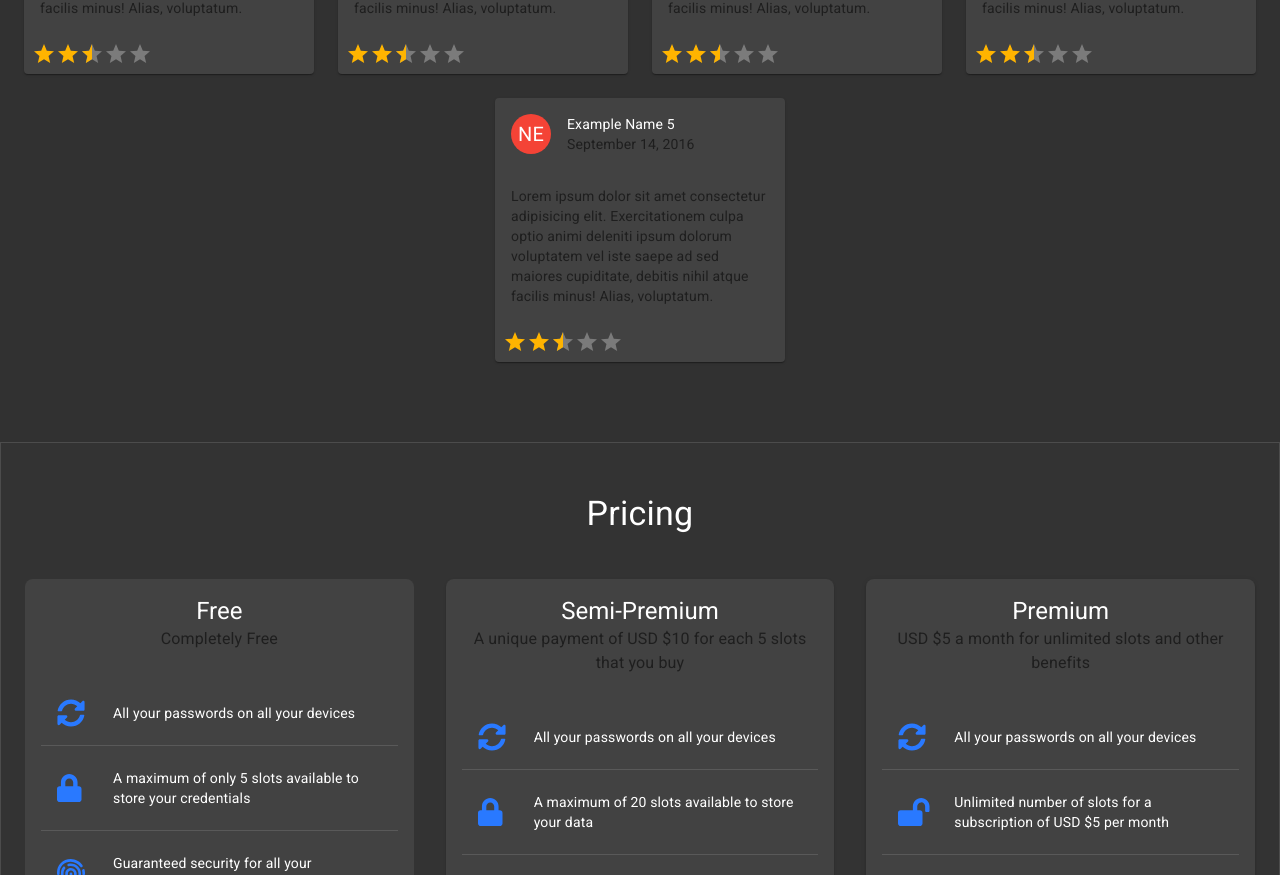
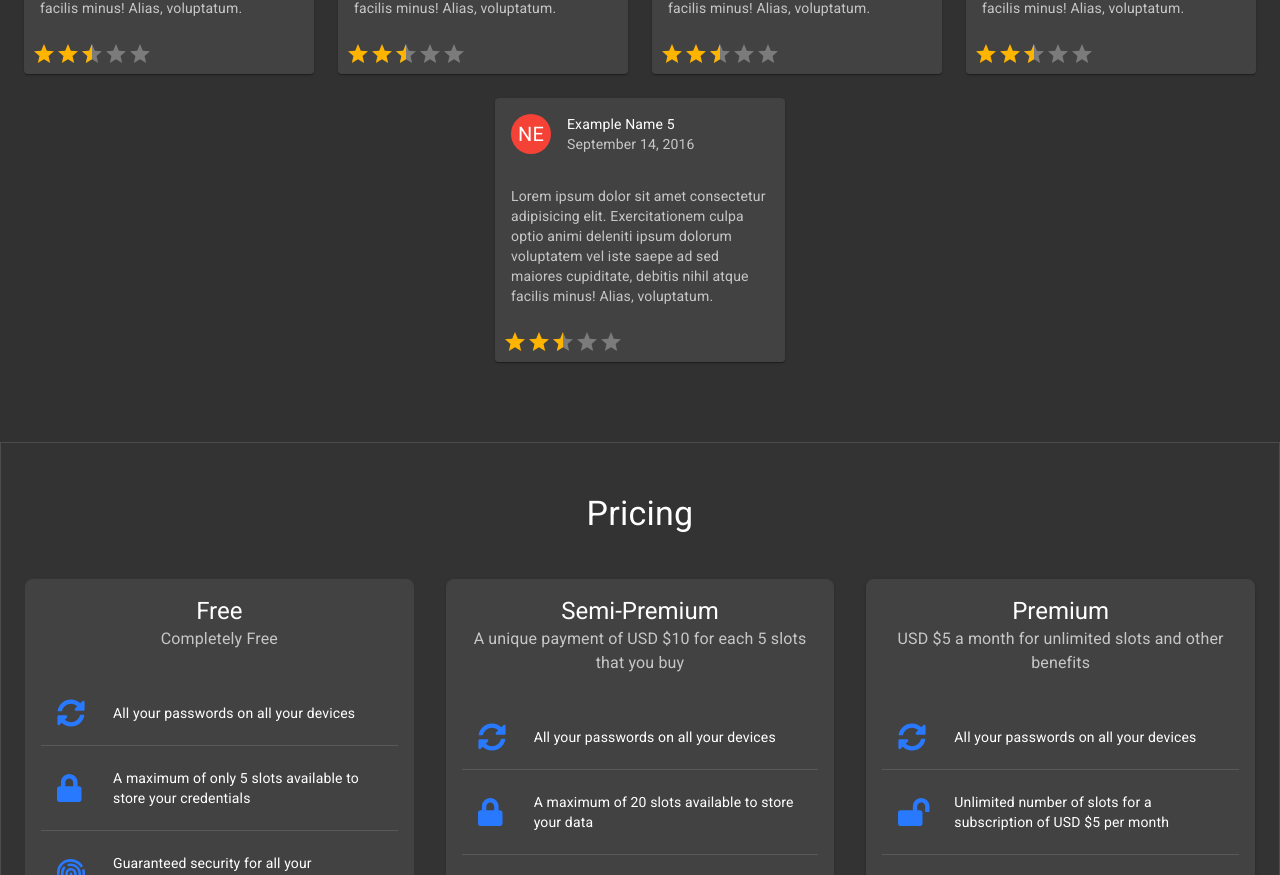
Before and after one commit to TheMrCorvy/Desktop-Frontend, a React (Create React App) app: page / in a window 1280 px wide. Shown: the part 2993-3868 px from the top of the page. Built offline with nearby package versions, Linux system fonts and the light colour scheme.

Commit message:
fixed the text color bug

```diff
--- a/src/components/Sections/Opinions/OpinionCard/index.tsx
+++ b/src/components/Sections/Opinions/OpinionCard/index.tsx
@@ -1,6 +1,14 @@
 import Recat from "react"
 
-import { Card, CardHeader, CardContent, CardActions, Avatar, Typography } from "@material-ui/core"
+import {
+	Card,
+	CardHeader,
+	CardContent,
+	CardActions,
+	Avatar,
+	Typography,
+	ListSubheader,
+} from "@material-ui/core"
 
 import { Rating } from "@material-ui/lab"
 
@@ -41,6 +49,10 @@ const useStyles = makeStyles((theme: Theme) =>
 		divider: {
 			marginBottom: "5rem",
 		},
+		textColor: {
+			color:
+				theme.palette.type === "dark" ? "rgba(255, 255, 255, 0.7)" : "rgba(0, 0, 0, 0.54)",
+		},
 	})
 )
 
@@ -59,6 +71,9 @@ const OpinionCard = ({ user, date, opinion }: OpinionCardT) => {
 				}
 				title={user.lastName + " " + user.firstName}
 				subheader={date}
+				classes={{
+					subheader: classes.textColor,
+				}}
 			/>
 			<CardContent>
 				<Typography
@@ -66,6 +81,7 @@ const OpinionCard = ({ user, date, opinion }: OpinionCardT) => {
 					color="textSecondary"
 					component="p"
 					data-testid="test_card_body"
+					className={classes.textColor}
 				>
 					{opinion.body}
 				</Typography>
--- a/src/components/Sections/Pricing/PricingCard/index.tsx
+++ b/src/components/Sections/Pricing/PricingCard/index.tsx
@@ -16,7 +16,7 @@ import {
 
 import { useTheme } from "@material-ui/core/styles"
 
-import { makeStyles } from "@material-ui/core/styles"
+import { makeStyles, Theme, createStyles } from "@material-ui/core/styles"
 
 import { FontAwesomeIcon } from "@fortawesome/react-fontawesome"
 import { IconName } from "@fortawesome/fontawesome-svg-core"
@@ -38,7 +38,8 @@ export type PricingCardT = {
 	linkUrl?: string
 }
 
-const useStyles = makeStyles({
+const useStyles = makeStyles((theme: Theme) =>
+	createStyles({
 		textCenter: {
 			textAlign: "center",
 		},
@@ -56,7 +57,12 @@ const useStyles = makeStyles({
 			marginTop: 10,
 			marginBottom: 10,
 		},
+		textColor: {
+			color:
+				theme.palette.type === "dark" ? "rgba(255, 255, 255, 0.7)" : "rgba(0, 0, 0, 0.54)",
+		},
 	})
+)
 
 const PricingCard = (props: PricingCardT) => {
 	const { theme } = useSelector((state: RootState) => state.theme)
@@ -78,6 +84,9 @@ const PricingCard = (props: PricingCardT) => {
 				title={props.title}
 				className={classes.textCenter}
 				subheader={props.subtitle}
+				classes={{
+					subheader: classes.textColor,
+				}}
 			/>
 			<CardContent className={classes.paddingBottomSm}>
 				<List component="nav" aria-label="accounts benefits">
```
Lines whose indentation alone changed are shown as unchanged.
